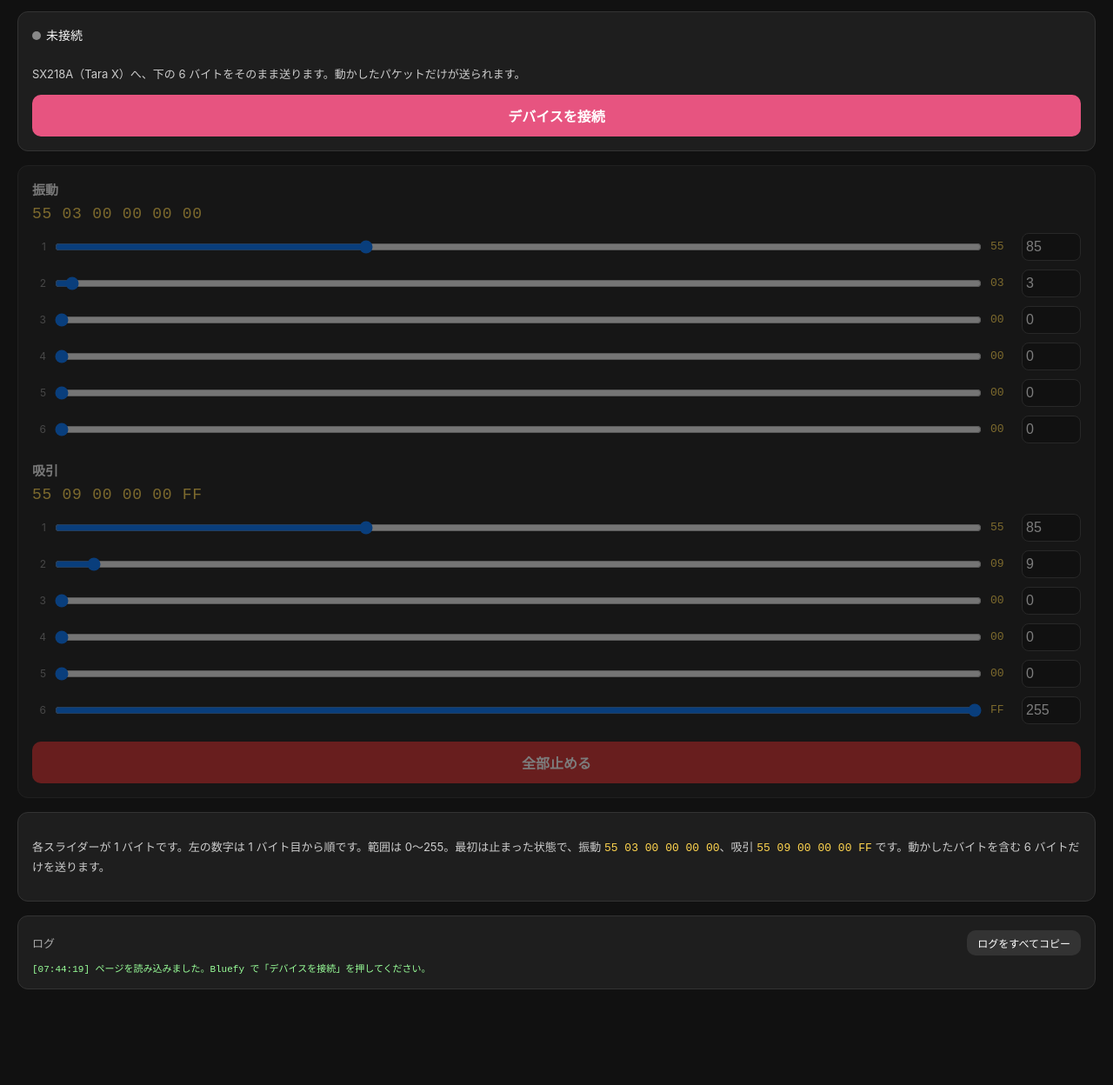
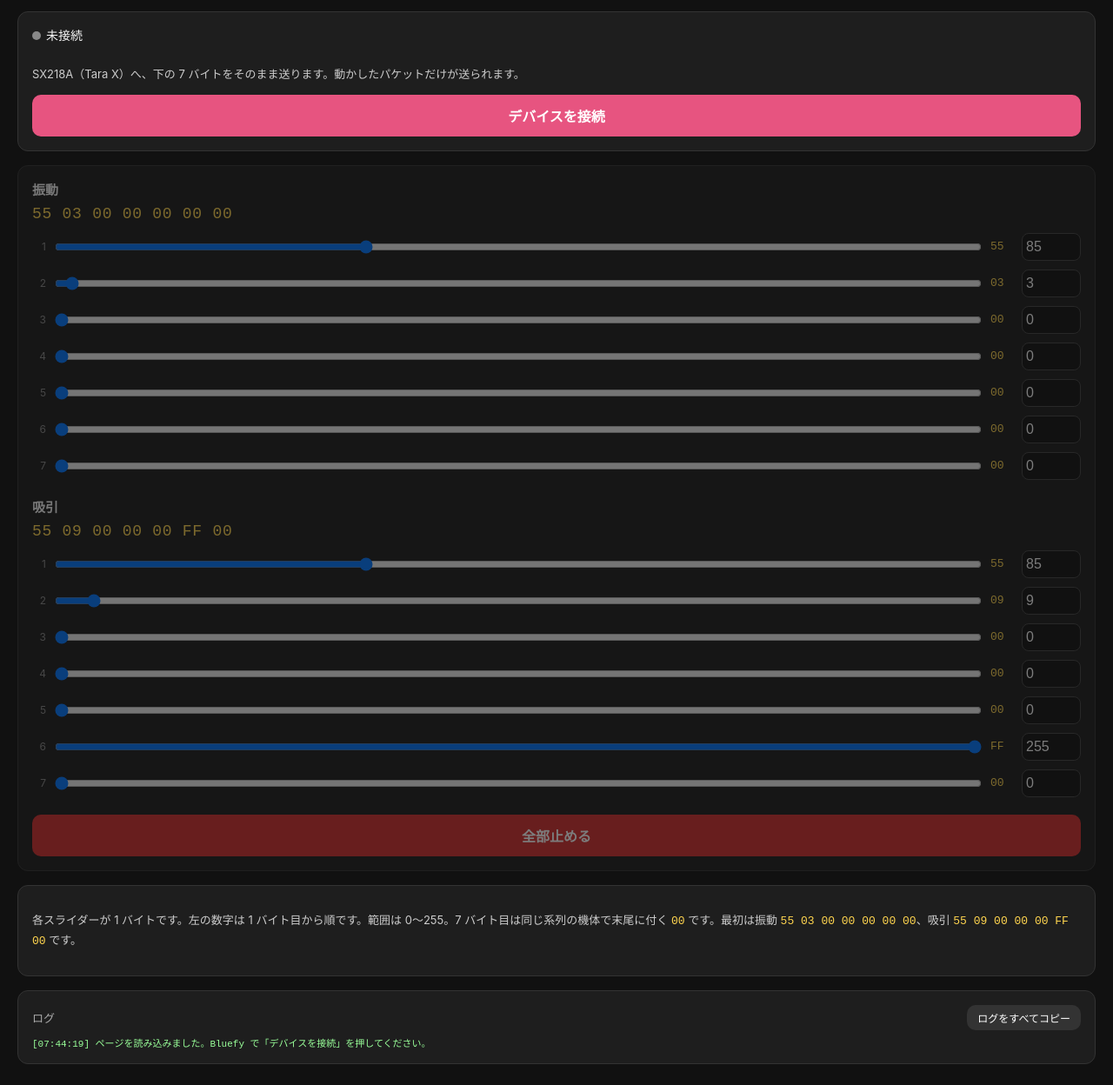
Before and after one commit to kagihiro/tarax-controller, a plain HTML site: page buttplug.html in a window 1280 px wide. Shown: the part 52-1300 px from the top of the page at 87% size. Before the commit the page ends 1226 px from the top, so only its background shows below. Drawn offline with Linux system fonts and the light colour scheme.

Commit message:
Add a seventh byte slider to the Tara X packets.
Co-authored-by: kagihiro <kagihiro@users.noreply.github.com>

```diff
--- a/buttplug.html
+++ b/buttplug.html
@@ -37,23 +37,23 @@
 <div class="card">
   <div id="status"><span class="dot"></span><span id="statusText">未接続</span></div>
   <div style="height:12px"></div>
-  <p class="note">SX218A（Tara X）へ、下の 6 バイトをそのまま送ります。動かしたパケットだけが送られます。</p>
+  <p class="note">SX218A（Tara X）へ、下の 7 バイトをそのまま送ります。動かしたパケットだけが送られます。</p>
   <button id="connectBtn">デバイスを接続</button>
 </div>
 
 <div class="card" id="controls">
   <h2>振動</h2>
-  <div class="packetHex" id="vibeHex">55 03 00 00 00 00</div>
+  <div class="packetHex" id="vibeHex">55 03 00 00 00 00 00</div>
   <div id="vibeBytes"></div>
   <h2 style="margin-top:18px;">吸引</h2>
-  <div class="packetHex" id="suckHex">55 09 00 00 00 FF</div>
+  <div class="packetHex" id="suckHex">55 09 00 00 00 FF 00</div>
   <div id="suckBytes"></div>
   <div style="height:12px"></div>
   <button id="stopAllBtn">全部止める</button>
 </div>
 
 <div class="card">
-  <p class="note">各スライダーが 1 バイトです。左の数字は 1 バイト目から順です。範囲は 0〜255。最初は止まった状態で、振動 <code>55 03 00 00 00 00</code>、吸引 <code>55 09 00 00 00 FF</code> です。動かしたバイトを含む 6 バイトだけを送ります。</p>
+  <p class="note">各スライダーが 1 バイトです。左の数字は 1 バイト目から順です。範囲は 0〜255。7 バイト目は同じ系列の機体で末尾に付く <code>00</code> です。最初は振動 <code>55 03 00 00 00 00 00</code>、吸引 <code>55 09 00 00 00 FF 00</code> です。</p>
 </div>
 
 <div class="card">
@@ -100,8 +100,8 @@ $('copyLogBtn').addEventListener('click', function(){
 // ffe1 は writeWithoutResponse 専用。
 // 振動と吸引を続けて送ると、後のコマンドが先のコマンドを消す。
 // 動かしたパケットだけ送る。両方止めるときだけ、40ms 空けて順に送る。
-var VIBE_OFF = [0x55, 0x03, 0x00, 0x00, 0x00, 0x00];
-var SUCK_OFF = [0x55, 0x09, 0x00, 0x00, 0x00, 0xff];
+var VIBE_OFF = [0x55, 0x03, 0x00, 0x00, 0x00, 0x00, 0x00];
+var SUCK_OFF = [0x55, 0x09, 0x00, 0x00, 0x00, 0xff, 0x00];
 var vibeBytes = VIBE_OFF.slice();
 var suckBytes = SUCK_OFF.slice();
 
```
